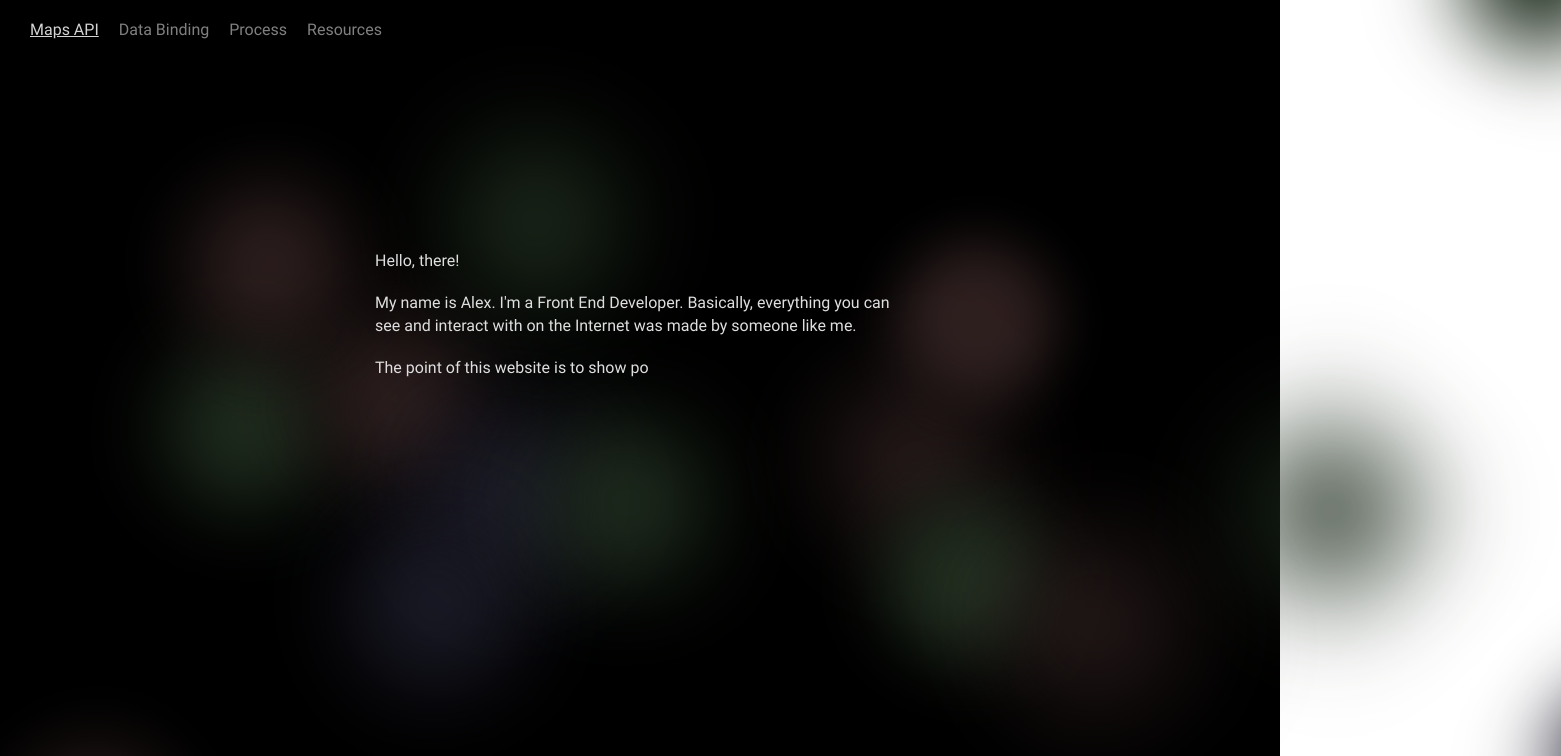
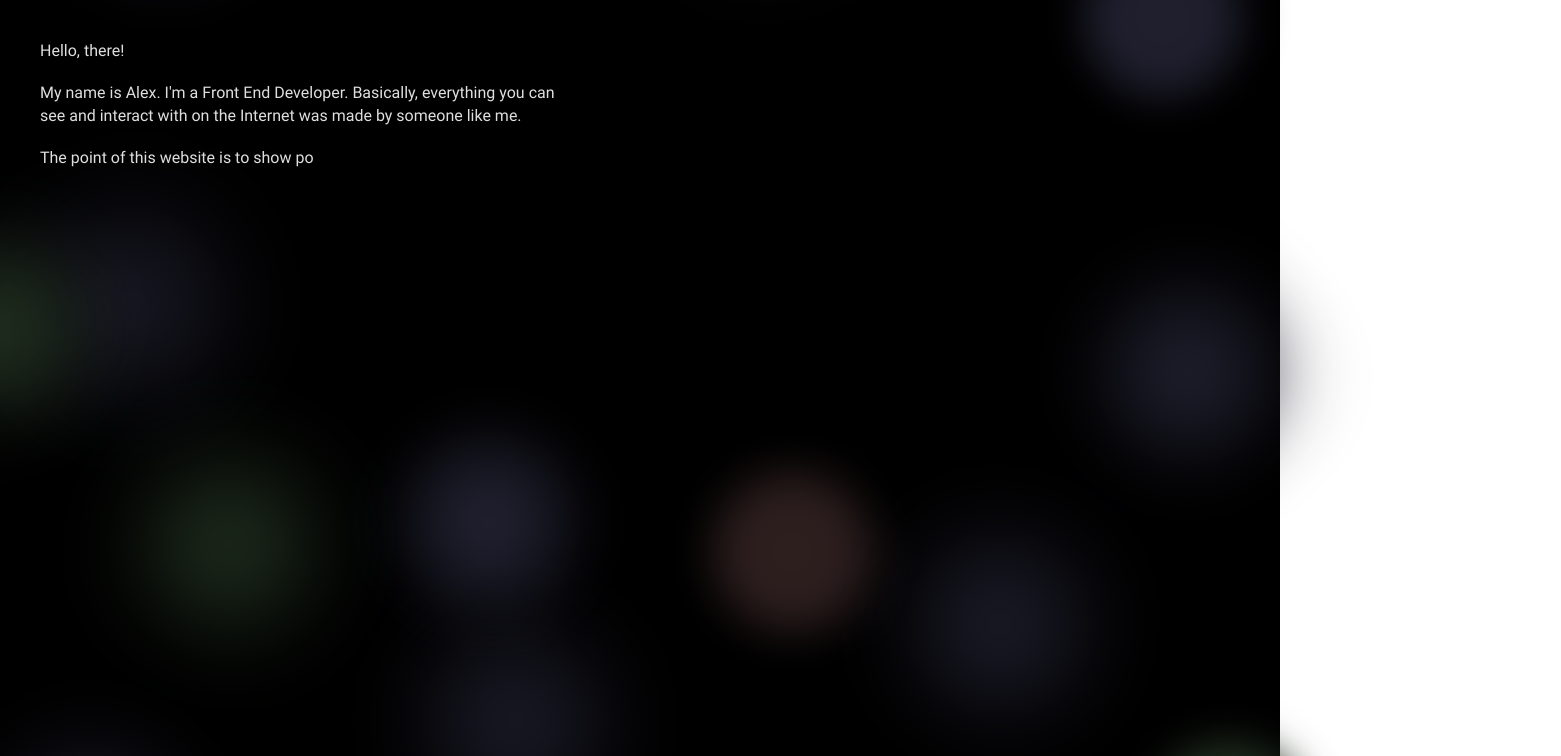
Before and after one commit to AlexGriswold/angular-project-zero, an Angular app in the folder project-zero/: page / in a window 1280 px wide. Shown: the top 756 px of the page, 1561 px wide, since content can reach past the window. Built offline with nearby package versions, Linux system fonts and the light colour scheme.

Commit message:
Working on front

```diff
--- a/project-zero/src/app/app.component.html
+++ b/project-zero/src/app/app.component.html
@@ -1,5 +1,5 @@
 <div>
-    <app-nav></app-nav>
+    <!-- <app-nav></app-nav> -->
     <router-outlet></router-outlet>
     <app-contact-btn [text]="'Email Me'"></app-contact-btn>
 </div>
--- a/project-zero/src/app/modules/front-page/front-page.page.html
+++ b/project-zero/src/app/modules/front-page/front-page.page.html
@@ -29,9 +29,9 @@
     <p>This website was built with Angular 9. It provides an example case for lazy-loading, the router, services, subscriptions with RxJS, API integrations, and data binding.</p>
     <p>Also, please appreciate the pleasing CSS effects. Pretty nice eh?</p> -->
     <p>
-      <span *ngFor="let letter of textArray" (mouseover)="onLetterMouseover($event)" (mouseout)="onLetterMouseout($event)">{{ letter }}<div *ngIf="letter === '\n'" class="linebreak"><br></div></span>
+      <span class="individual-letter" *ngFor="let letter of textArray" (mouseover)="onLetterMouseover($event)" (mouseout)="onLetterMouseout($event)">{{ letter }}<div *ngIf="letter === '\n'" class="linebreak"><br></div></span>
       <br>
-      <span [hidden]="hideGithubLink">See the code on GitHub.</span>
+      <span [ngClass]="{'show-link': !hideGithubLink,'hide-link': hideGithubLink}" class="github-link"><a href="https://github.com/AlexGriswold/angular-project-zero">See the code on GitHub.</a></span>
     </p>
     <!-- <p>See the code for this website on GitHub.</p> -->
 </div>
--- a/project-zero/src/app/modules/front-page/front-page.page.scss
+++ b/project-zero/src/app/modules/front-page/front-page.page.scss
@@ -19,8 +19,8 @@ p {
     margin: 20px 0;
     color: #dfdfdf;
     transition: all .33s ease-in-out;
-    span {
-      transition: all 1s ease-in-out;
+    .individual-letter {
+      transition: all .3s ease-in-out;
       cursor: grab;
     }
 }
@@ -40,11 +40,37 @@ p {
 }
 
 .app-front-page__main-container {
-    padding: 20px;
+    margin: 20px;
     position: absolute;
-    top: 50%;
-    left: 50%;
-    transform: translate(-50%, -50%);
+    top: 20px;
+    left: 20px;
+    p {
+      margin: 0;
+    }
+    // transform: translate(-50%, -50%);
+}
+
+.github-link {
+  display: inline-block;
+  margin-top: 20px;
+  transition: all .3s ease-in-out;
+  a {
+    font-family: 'Roboto-Regular';
+    color: #dfdfdf;
+    font-weight: bold;
+    text-decoration: none;
+    &:hover {
+      text-decoration: underline #dfdfdf;
+    }
+  }
+}
+
+.hide-link {
+  opacity: 0;
+}
+
+.show-link {
+  opacity: 1;
 }
 
 @keyframes colorchange {
```
